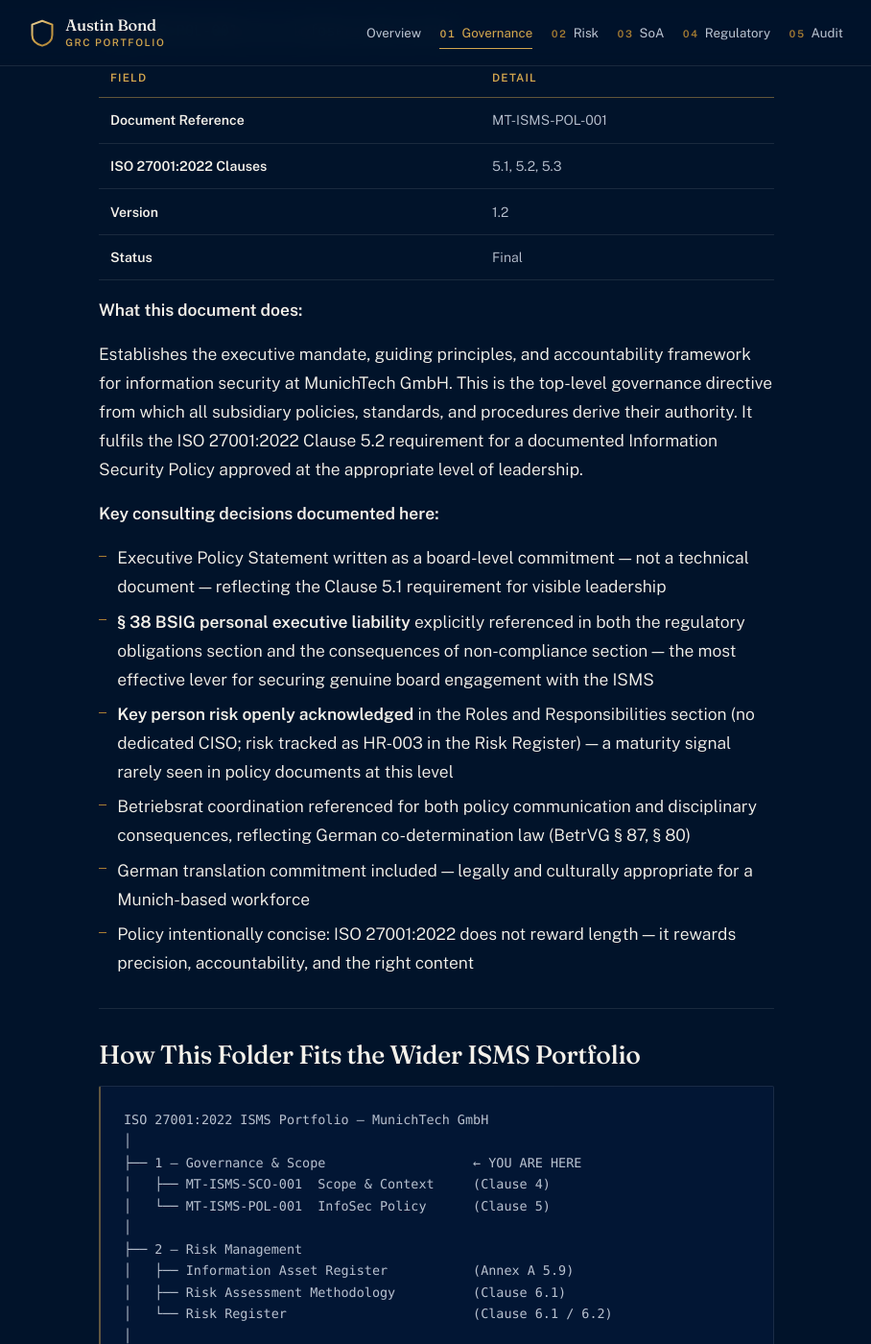
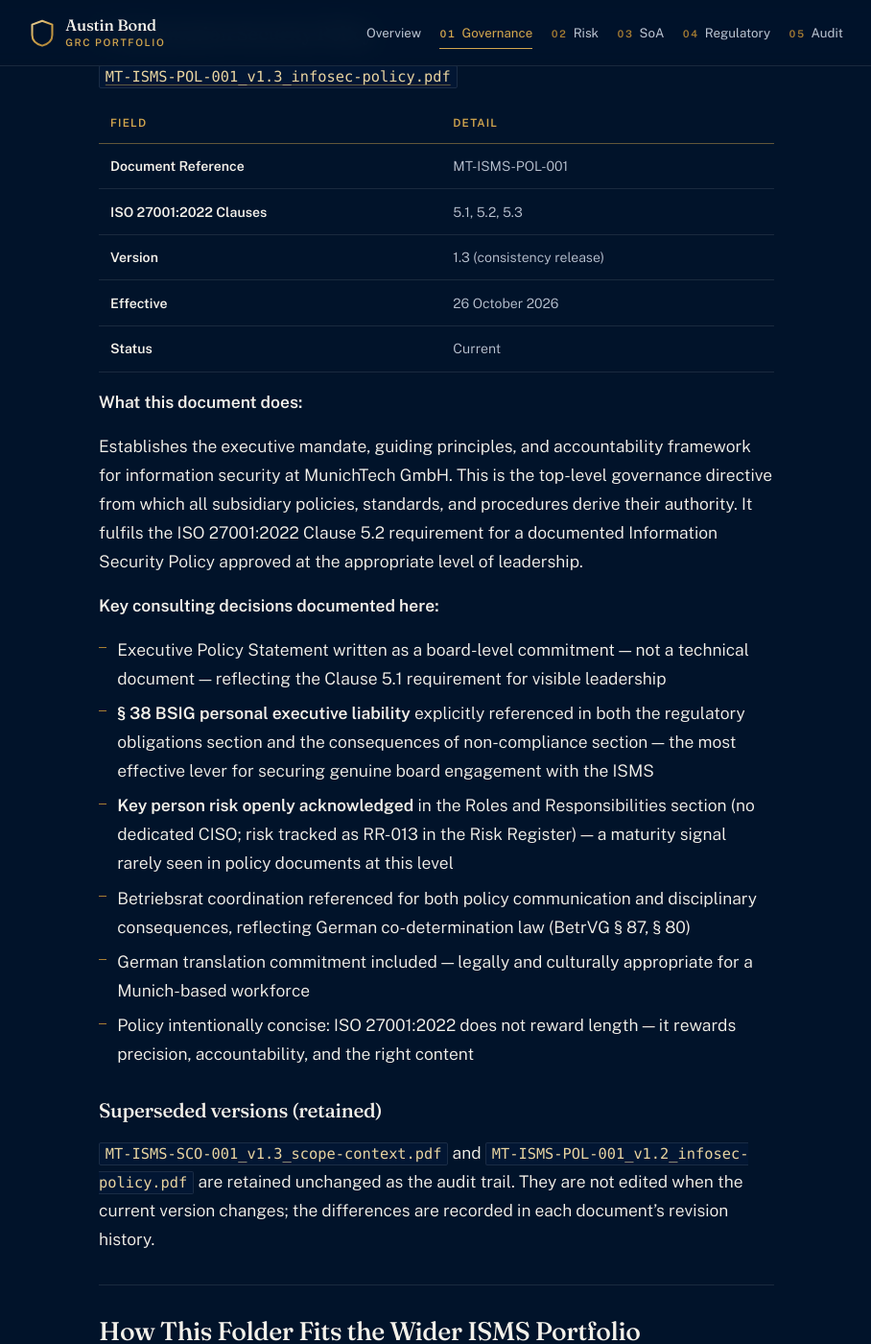
Before and after one commit to austinbondgrc/grc-portfolio, a Jekyll site: the page built from 1_Governance_and_Scope/index.md, in a window 1280 px wide and 1400 px high, scrolled down 2173 px. Shown: the whole window at 96% size, without its empty margins (185-1093 px from the left). Built offline with Jekyll 4.4.1, drawn with Linux system fonts in a browser that asks for light colours; some of the changed text lies outside the part shown.

Commit message:
docs: reconcile ISMS artifacts after October 2026 consistency pass
- SCO-001 v1.4 and POL-001 v1.3: certification timeline moved to a Q4 2026
  Stage 2 audit and a 31 December 2026 certificate deadline; resource state
  updated to the October 2026 position
- RAM-001 v1.2: residual-risk acceptance with a CEO countersignature where
  the inherent score is 12 or higher; missing Low severity row restored
- RR-001 v1.2, IRP-001 v1.4, AUD-001 v1.1 and CAP-001 v1.1: role titles
  aligned, auditor independence recorded, corrective action moved to 10.2,
  duplicate section numbering fixed
- Site pages, README and download archive updated; credentials list the
  ISO/IEC 27001 Provisional Auditor as in progress

```diff
--- a/1_Governance_and_Scope/index.md
+++ b/1_Governance_and_Scope/index.md
@@ -26,14 +26,15 @@ wider ISMS portfolio.
 ## Documents in This Folder
 
 ### 1. ISMS Scope and Context Definition
-[`MT-ISMS-SCO-001_v1.3_scope-context.pdf`](MT-ISMS-SCO-001_v1.3_scope-context.pdf)
+[`MT-ISMS-SCO-001_v1.4_scope-context.pdf`](MT-ISMS-SCO-001_v1.4_scope-context.pdf)
 
 | Field | Detail |
 |---|---|
 | **Document Reference** | MT-ISMS-SCO-001 |
 | **ISO 27001:2022 Clauses** | 4.1, 4.2, 4.3 |
-| **Version** | 1.3 |
-| **Status** | Final |
+| **Version** | 1.4 (consistency release) |
+| **Effective** | 26 October 2026 |
+| **Status** | Current |
 
 **What this document does:**
 
@@ -74,14 +75,15 @@ security-relevant needs and expectations.
 ---
 
 ### 2. Information Security Policy
-[`MT-ISMS-POL-001_v1.2_infosec-policy.pdf`](MT-ISMS-POL-001_v1.2_infosec-policy.pdf)
+[`MT-ISMS-POL-001_v1.3_infosec-policy.pdf`](MT-ISMS-POL-001_v1.3_infosec-policy.pdf)
 
 | Field | Detail |
 |---|---|
 | **Document Reference** | MT-ISMS-POL-001 |
 | **ISO 27001:2022 Clauses** | 5.1, 5.2, 5.3 |
-| **Version** | 1.2 |
-| **Status** | Final |
+| **Version** | 1.3 (consistency release) |
+| **Effective** | 26 October 2026 |
+| **Status** | Current |
 
 **What this document does:**
 
@@ -102,7 +104,7 @@ appropriate level of leadership.
   non-compliance section — the most effective lever for securing genuine
   board engagement with the ISMS
 - **Key person risk openly acknowledged** in the Roles and Responsibilities
-  section (no dedicated CISO; risk tracked as HR-003 in the Risk Register) —
+  section (no dedicated CISO; risk tracked as RR-013 in the Risk Register) —
   a maturity signal rarely seen in policy documents at this level
 - Betriebsrat coordination referenced for both policy communication and
   disciplinary consequences, reflecting German co-determination law
@@ -111,6 +113,10 @@ appropriate level of leadership.
   for a Munich-based workforce
 - Policy intentionally concise: ISO 27001:2022 does not reward length — it
   rewards precision, accountability, and the right content
+
+### Superseded versions (retained)
+
+`MT-ISMS-SCO-001_v1.3_scope-context.pdf` and `MT-ISMS-POL-001_v1.2_infosec-policy.pdf` are retained unchanged as the audit trail. They are not edited when the current version changes; the differences are recorded in each document's revision history.
 
 ---
 
@@ -182,10 +188,12 @@ is coincidental.
 
 ## Download Documents
 
-[Scope & Context — PDF](MT-ISMS-SCO-001_v1.3_scope-context.pdf){: .btn }
-[Scope & Context — Word](MT-ISMS-SCO-001_v1.3_scope-context.docx){: .btn }
-[InfoSec Policy — PDF](MT-ISMS-POL-001_v1.2_infosec-policy.pdf){: .btn }
-[InfoSec Policy — Word](MT-ISMS-POL-001_v1.2_infosec-policy.docx){: .btn }
+[Scope & Context v1.4 — PDF](MT-ISMS-SCO-001_v1.4_scope-context.pdf){: .btn }
+[Scope & Context v1.4 — Word](MT-ISMS-SCO-001_v1.4_scope-context.docx){: .btn }
+[InfoSec Policy v1.3 — PDF](MT-ISMS-POL-001_v1.3_infosec-policy.pdf){: .btn }
+[InfoSec Policy v1.3 — Word](MT-ISMS-POL-001_v1.3_infosec-policy.docx){: .btn }
+[Scope & Context v1.3 — Archive (PDF)](MT-ISMS-SCO-001_v1.3_scope-context.pdf){: .btn }
+[InfoSec Policy v1.2 — Archive (PDF)](MT-ISMS-POL-001_v1.2_infosec-policy.pdf){: .btn }
 [Download the full portfolio (ZIP)]({{ '/Austin-Bond-GRC-Portfolio.zip' | relative_url }}){: .btn .btn-primary }
 
 ---
@@ -193,4 +201,4 @@ is coincidental.
 ## Contact
 
 **Austin Bond**
-Junior GRC Professional | ISO 27001 Provisional Implementer *(Completed)*/Auditor *(In Progress)*, NIS2 Provisional Implementer *(Completed)* [LinkedIn](https://www.linkedin.com/in/austinbondgrc)
+Junior GRC Professional | PECB ISO/IEC 27001 Provisional Implementer · PECB ISO/IEC 27001 Provisional Auditor *(In Progress)* · PECB NIS2 Provisional Implementer · Associate of ISC2 CISSP *(In Progress)* [LinkedIn](https://www.linkedin.com/in/austinbondgrc)
```
Also changed, not shown: 2_Risk_Management/index.md (+15 -9 lines), 3_Statement_of_Applicability/index.md (+1 -1 lines), 4_Regulatory_Compliance/index.md (+8 -6 lines), 5_Audit_and_Metrics/index.md (+18 -11 lines), index.md (+6 -6 lines), README.md, 13 other files.
